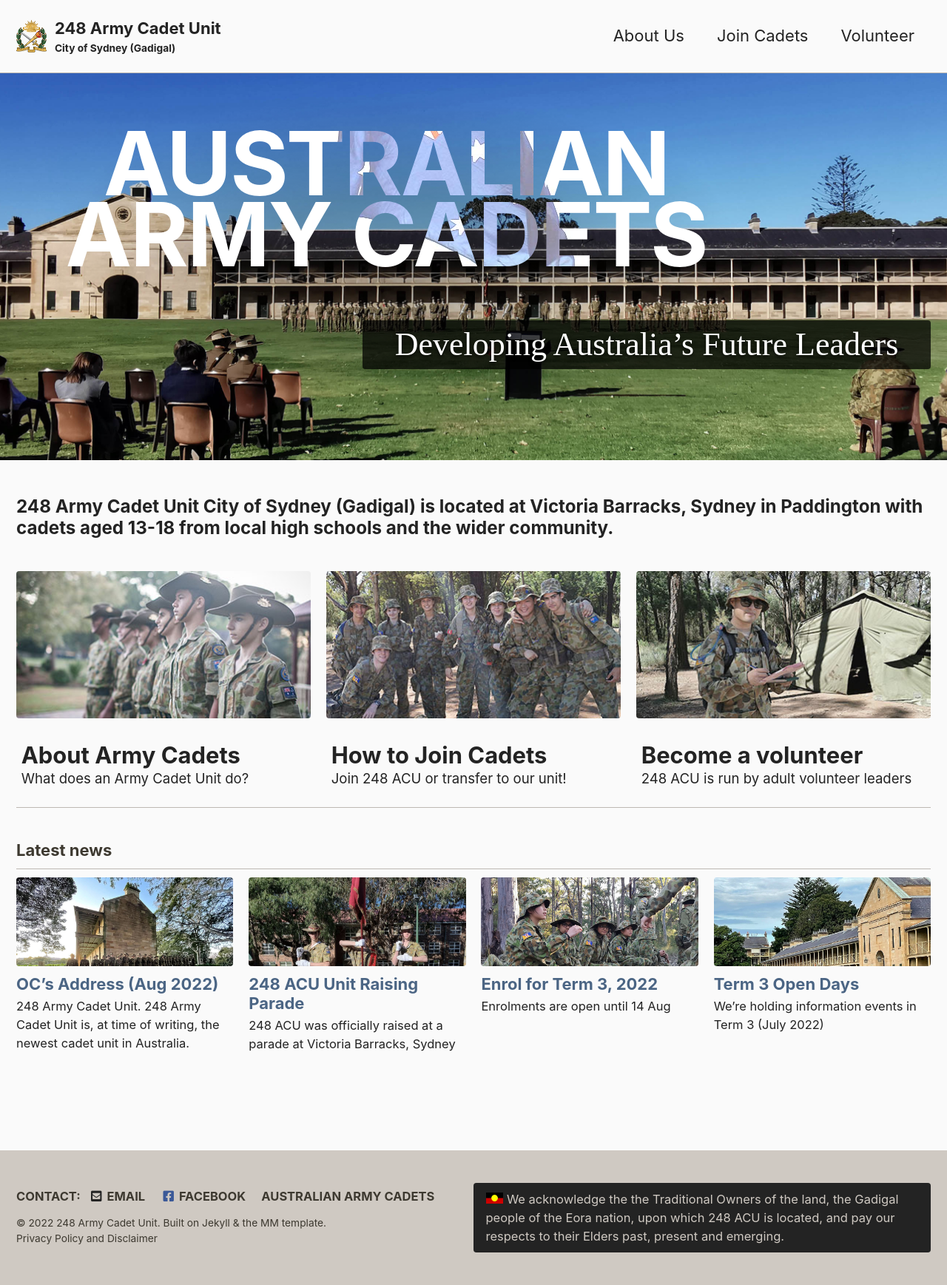
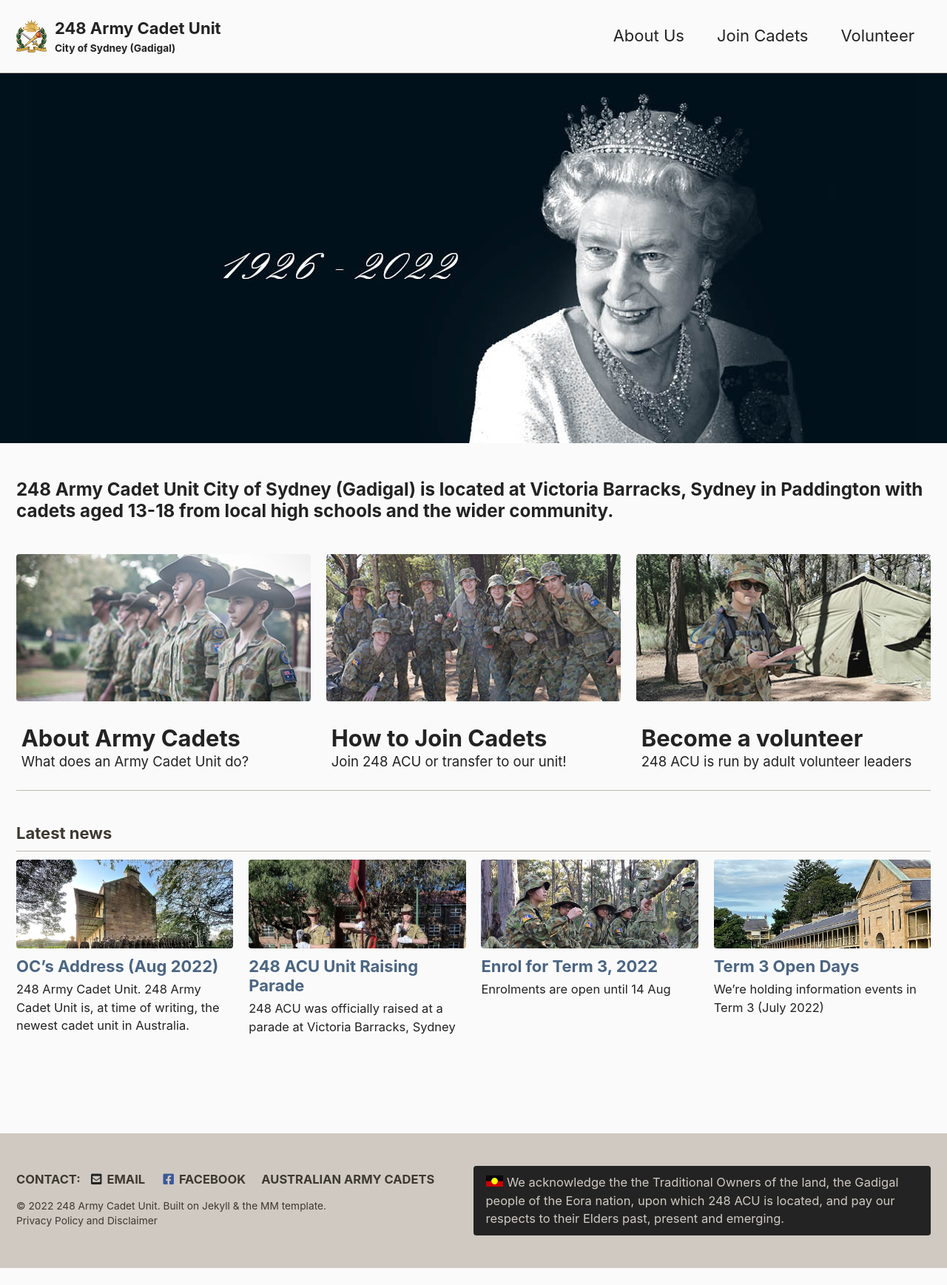
Before and after one commit to alansfyeung/248acu-website, a Jekyll site: the page built from index.html, in a window 1280 px wide. Shown: the whole page at 74% size. Built offline with Jekyll 4.4.1, drawn with Linux system fonts in a browser that asks for light colours; cached includes are drawn as plain includes; the list of posts is cut into pages by our own code; after the commit the page ends 1714 px from its top, so only the background shows below that.

Commit message:
HM Queen Elizabeth II condolence header

```diff
--- a/index.html
+++ b/index.html
@@ -2,12 +2,13 @@
 layout: home
 title: 248 Army Cadet Unit - City of Sydney (Gadigal)
 tagline: >
-  Daaaaaa
+  Developing Australia's Future Leaders
 header:
   og_image: /assets/images/og/248acu-og.jpg
   hero_title: Australian Army Cadets
   hero_tagline: Developing Australia's Future Leaders
-  overlay_image: /assets/images/home/248acu-home-banner.jpg
+  # overlay_image: /assets/images/home/248acu-home-banner.jpg
+  overlay_image: /assets/images/home/condolence-header.jpg
 feature_row:
   - image_path: /assets/images/home/248acu-about-army-cadets.jpg
     alt: "Army cadets on Anzac Day parade"
@@ -27,6 +28,11 @@
 entries_layout: grid  # for the news
 ---
 
+<style>
+.page__hero--overlay { height: 500px; background-color: #01121c; background-position: center center; background-size: contain; }
+.page__hero--overlay .wrapper, .page__hero--overlay .page__title, .page__hero--overlay .page__lead { display: none; }
+</style>
+
 <article class="headlines" style="margin-bottom: 2em;">
   <h4 style="font-size: 1.1em">248 Army Cadet Unit City of Sydney (Gadigal) is located at Victoria Barracks, Sydney
     in Paddington with cadets aged 13-18 from local high schools and the wider community.</h4>
```
Also changed, not shown: assets/images/home/condolence-header.jpg (added).
